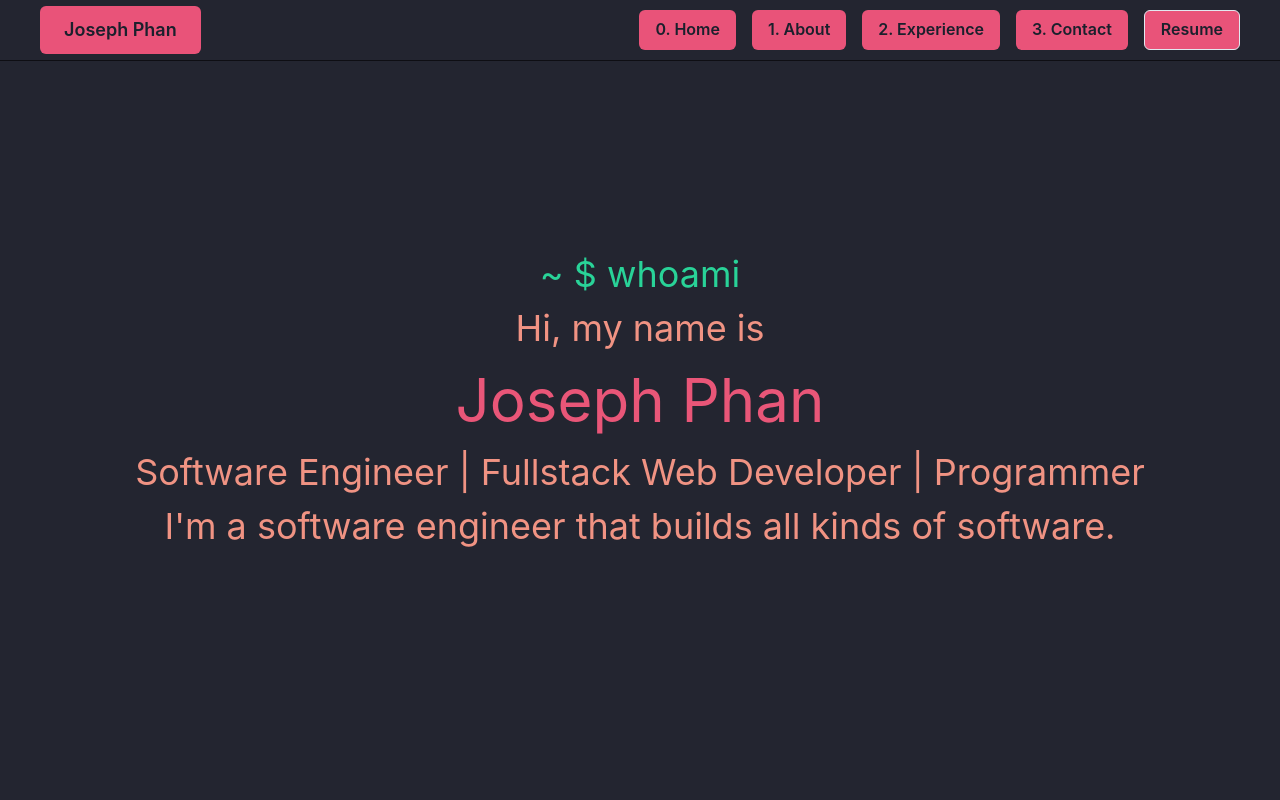
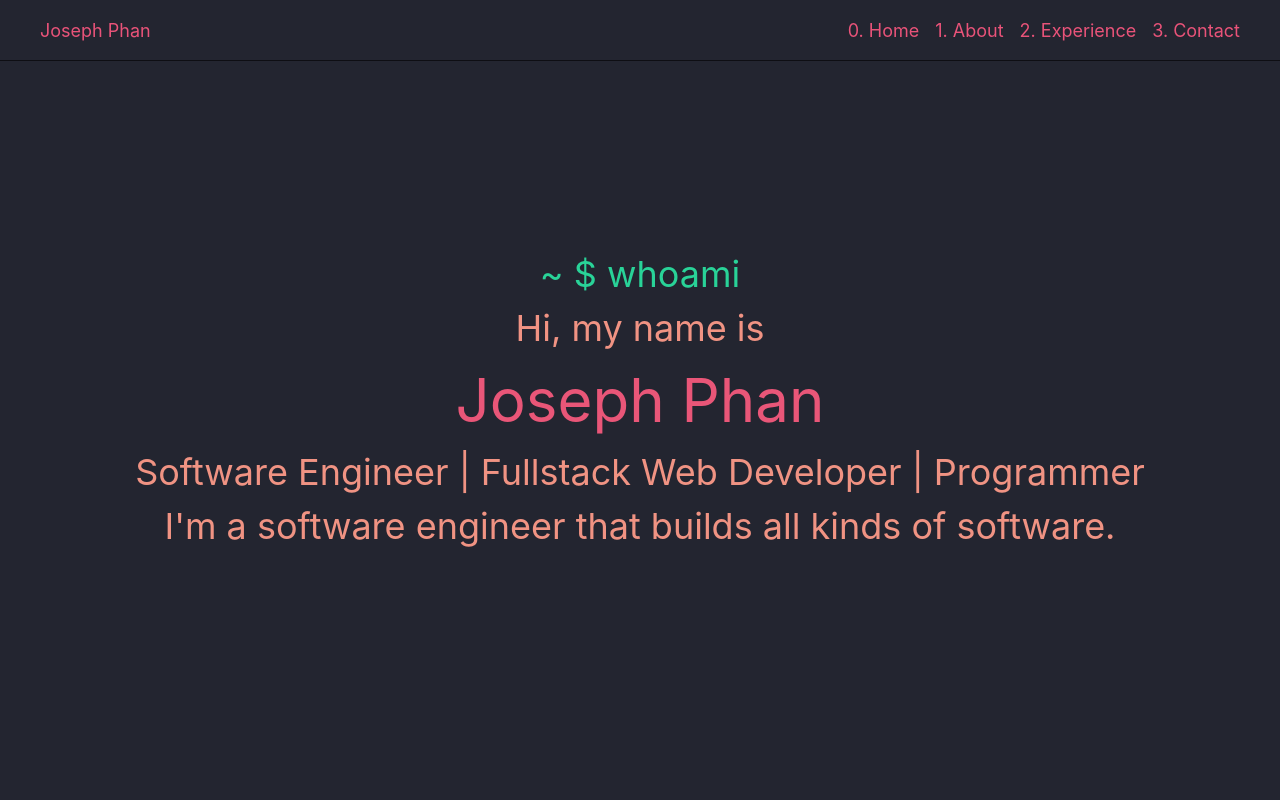
Before and after one commit to joeykphan/joeykphan.github.io, a Next.js app: page / in a window 1280 px wide. Shown: the top 800 px of the page. Built offline with nearby package versions, Linux system fonts and the light colour scheme.

Commit message:
removed buttons

```diff
--- a/components/navbar.tsx
+++ b/components/navbar.tsx
@@ -5,6 +5,7 @@ import {
     Divider,
     Stack,
     useDisclosure,
+    Text,
 } from '@chakra-ui/react'
 import { Link } from 'react-scroll'
 import React from 'react'
@@ -38,9 +39,9 @@ const Navbar = () => {
                 >
                     <Flex align="center" mr={2}>
                         <Link activeClass="active" to="whoami" spy={true} smooth={true} duration={1000}>
-                            <Button bgColor={"#E95379"} size='lg'>
-                                Joseph Phan
-                            </Button>
+                            {/* <Button bgColor={"#E95379"} size='lg'> */}
+                                <Text color={"#E95379"} fontSize='lg' >Joseph Phan</Text>
+                            {/* </Button> */}
                         </Link>
                     </Flex>
 
@@ -64,28 +65,28 @@ const Navbar = () => {
                             mt={{ base: 225, md: 0 }}
                         >
                             <Link activeClass="active" to="whoami" spy={true} smooth={true} duration={1000}>
-                                <Button bgColor={"#E95379"} size='md'>
-                                0. Home
-                                </Button>
+                                {/* <Button bgColor={"#E95379"} size='md'> */}
+                                <Text color={"#E95379"} fontSize='lg' >0. Home</Text>
+                                {/* </Button> */}
                             </Link>
                             <Link activeClass="active" to="about" spy={true} smooth={true} duration={1000}>
-                                <Button bgColor={"#E95379"} size='md'>
-                                1. About
-                                </Button>
+                                {/* <Button bgColor={"#E95379"} size='md'> */}
+                                <Text color={"#E95379"} fontSize='lg' >1. About</Text>
+                                {/* </Button> */}
                             </Link>
                             <Link activeClass="active" to="experience" spy={true} smooth={true} duration={1000}>
-                                <Button bgColor={"#E95379"} size='md'>
-                                2. Experience
-                                </Button>
+                                {/* <Button bgColor={"#E95379"} size='md'> */}
+                                <Text color={"#E95379"} fontSize='lg' >2. Experience</Text>
+                                {/* </Button> */}
                             </Link>
                             <Link activeClass="active" to="contact" spy={true} smooth={true} duration={1000}>
-                                <Button bgColor={"#E95379"} size='md'>
-                                3. Contact
-                                </Button>
+                                {/* <Button bgColor={"#E95379"} size='md'> */}
+                                <Text color={"#E95379"} fontSize='lg' >3. Contact</Text>
+                                {/* </Button> */}
                             </Link>
-                            <Button bgColor={"#E95379"} size='md' variant='outline'>
-                                Resume
-                            </Button>
+                            {/* <Button bgColor={"#E95379"} size='md' variant='outline'> */}
+                                {/* Resume */}
+                            {/* </Button> */}
                         </Stack>
                     </Box>
                 </Flex>
--- a/package.json
+++ b/package.json
@@ -7,7 +7,8 @@
         "build": "next build",
         "start": "next start",
         "lint": "next lint",
-        "format": "prettier --write ./*.{js,ts} ./pages/**/*.{ts,tsx} ./components/**/*.tsx"
+        "format": "prettier --write ./*.{js,ts} ./pages/**/*.{ts,tsx} ./components/**/*.tsx",
+        "deploy": "next build && touch out/.nojekyll && git add out/ && git commit -m \"Deploy\" && git subtree push --prefix out origin gh-pages"
     },
     "dependencies": {
         "@chakra-ui/icons": "^2.0.4",
```
Also changed, not shown: 2 other files (tests, documents, lock files or other folders).
